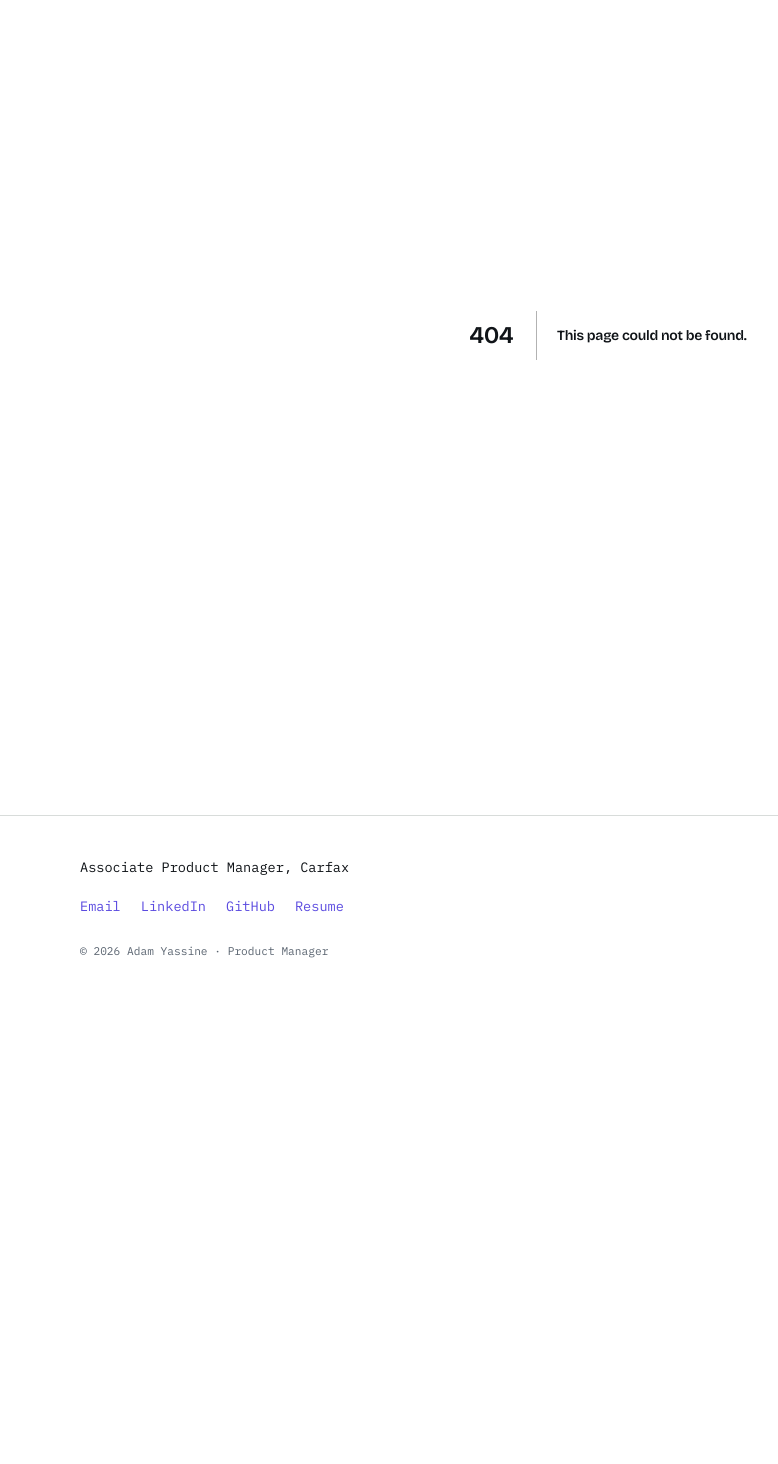
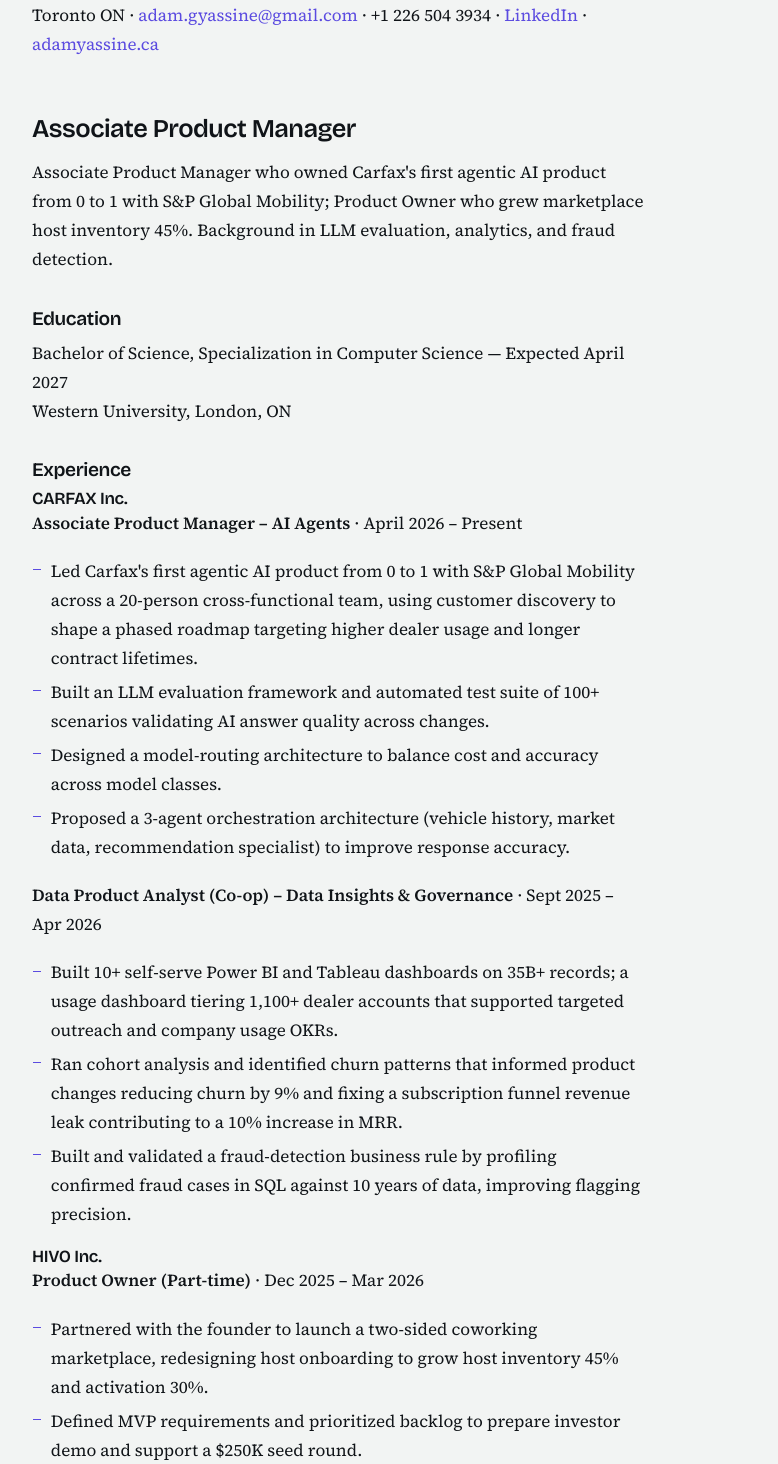
Before and after one commit to AdamYacin30/AdamProductPortfolio, a Next.js app: page /resume in a window 1280 px wide. Before the commit this address had no page. Shown: the part 126-1590 px from the top of the page, without its empty margins (32-810 px from the left). Before the commit the page ends 1143 px from the top, so only its background shows below. Built offline with nearby package versions, Linux system fonts and the light colour scheme.

Commit message:
Add /resume route and point on-site resume links to /resume

```diff
--- a/app/data/page.tsx
+++ b/app/data/page.tsx
@@ -21,7 +21,7 @@
         </p>
         <div className="hero__actions">
           <a className="btn" href="#projects">View projects</a>
-          <a className="btn btn--ghost" href="/resume/adam-yassine-data-resume.pdf" target="_blank" rel="noopener noreferrer">Resume</a>
+          <a className="btn btn--ghost" href="/resume" target="_blank" rel="noopener noreferrer">Resume</a>
           <a className="mono hero__email" href="mailto:adam@example.com">adam@example.com</a>
         </div>
       </section>
--- /dev/null
+++ b/app/resume/page.tsx
@@ -0,0 +1,59 @@
+import { site } from "@/lib/site";
+
+export const metadata = {
+  title: "Resume — Adam Yassine",
+  description: "Resume of Adam Yassine — Associate Product Manager with experience in product analytics, AI agents, and data engineering.",
+};
+
+export default function ResumePage() {
+  return (
+    <div className="wrap prose" style={{ padding: '48px 0' }}>
+      <h1>Adam Yassine</h1>
+      <p className="muted">Toronto ON · <a href={`mailto:${site.email}`}>{site.email}</a> · {site.phone} · <a href={site.socials.linkedin} target="_blank" rel="noopener noreferrer">LinkedIn</a> · <a href={site.url} target="_blank" rel="noopener noreferrer">{new URL(site.url).host}</a></p>
+
+      <h2>Associate Product Manager</h2>
+      <p>Associate Product Manager who owned Carfax's first agentic AI product from 0 to 1 with S&P Global Mobility; Product Owner who grew marketplace host inventory 45%. Background in LLM evaluation, analytics, and fraud detection.</p>
+
+      <h3>Education</h3>
+      <p>Bachelor of Science, Specialization in Computer Science — Expected April 2027<br/>Western University, London, ON</p>
+
+      <h3>Experience</h3>
+      <h4>CARFAX Inc.</h4>
+      <p><strong>Associate Product Manager – AI Agents</strong> · April 2026 – Present</p>
+      <ul>
+        <li>Led Carfax's first agentic AI product from 0 to 1 with S&P Global Mobility across a 20-person cross-functional team, using customer discovery to shape a phased roadmap targeting higher dealer usage and longer contract lifetimes.</li>
+        <li>Built an LLM evaluation framework and automated test suite of 100+ scenarios validating AI answer quality across changes.</li>
+        <li>Designed a model-routing architecture to balance cost and accuracy across model classes.</li>
+        <li>Proposed a 3-agent orchestration architecture (vehicle history, market data, recommendation specialist) to improve response accuracy.</li>
+      </ul>
+
+      <p><strong>Data Product Analyst (Co-op) – Data Insights & Governance</strong> · Sept 2025 – Apr 2026</p>
+      <ul>
+        <li>Built 10+ self-serve Power BI and Tableau dashboards on 35B+ records; a usage dashboard tiering 1,100+ dealer accounts that supported targeted outreach and company usage OKRs.</li>
+        <li>Ran cohort analysis and identified churn patterns that informed product changes reducing churn by 9% and fixing a subscription funnel revenue leak contributing to a 10% increase in MRR.</li>
+        <li>Built and validated a fraud-detection business rule by profiling confirmed fraud cases in SQL against 10 years of data, improving flagging precision.</li>
+      </ul>
+
+      <h4>HIVO Inc.</h4>
+      <p><strong>Product Owner (Part-time)</strong> · Dec 2025 – Mar 2026</p>
+      <ul>
+        <li>Partnered with the founder to launch a two-sided coworking marketplace, redesigning host onboarding to grow host inventory 45% and activation 30%.</li>
+        <li>Defined MVP requirements and prioritized backlog to prepare investor demo and support a $250K seed round.</li>
+        <li>Designed a Generative AI Listing Assistant to reduce new-host listing time-to-live by ~40%.</li>
+      </ul>
+
+      <h3>Projects</h3>
+      <p><strong>UMDB (Creative Social Platform)</strong> — Software Developer / Growth (May 2026 – Jul 2026): Relaunched a social platform, shipping AI assistant and monetization features for 5,000+ users.</p>
+      <p><strong>IRM Consulting (AI Compliance)</strong> — Software Engineer (Jul 2025 – Aug 2025): Built an AI compliance agent on Supabase, cutting report creation from weeks to minutes for 50+ clients.</p>
+
+      <h3>Skills</h3>
+      <ul>
+        <li><strong>Product & Strategy:</strong> Product Strategy, Market & Customer Research, User Interviews, Go-to-Market, Agile, MVP Scoping</li>
+        <li><strong>AI/ML & Agents:</strong> Agentic Systems, Multi-Agent Orchestration, LLM Evaluation, Prompt Design, RAG</li>
+        <li><strong>Analytics & Data:</strong> SQL, Python, Power BI, Tableau, Snowflake, Azure Synapse, Statistical Analysis</li>
+        <li><strong>Tools:</strong> Jira, Confluence, Figma, Excel, Google Analytics, Playwright, Claude Code, Cursor, Obsidian, N8N</li>
+      </ul>
+
+    </div>
+  );
+}
--- a/components/data/DataHeader.tsx
+++ b/components/data/DataHeader.tsx
@@ -18,7 +18,7 @@
               <a href="#projects">Projects</a>
             </li>
             <li>
-              <a href="/resume/adam-yassine-data-resume.pdf" target="_blank" rel="noopener noreferrer">
+              <a href="/resume" target="_blank" rel="noopener noreferrer">
                 Resume
               </a>
             </li>
--- a/components/data/ExperienceList.tsx
+++ b/components/data/ExperienceList.tsx
@@ -55,7 +55,7 @@
             </div>
           ))}
         </div>
-        <p className="mono"><a href="/resume/adam-yassine-data-resume.pdf" target="_blank" rel="noopener noreferrer">View full resume</a></p>
+        <p className="mono"><a href="/resume" target="_blank" rel="noopener noreferrer">View full resume</a></p>
       </section>
     </>
   );
```
